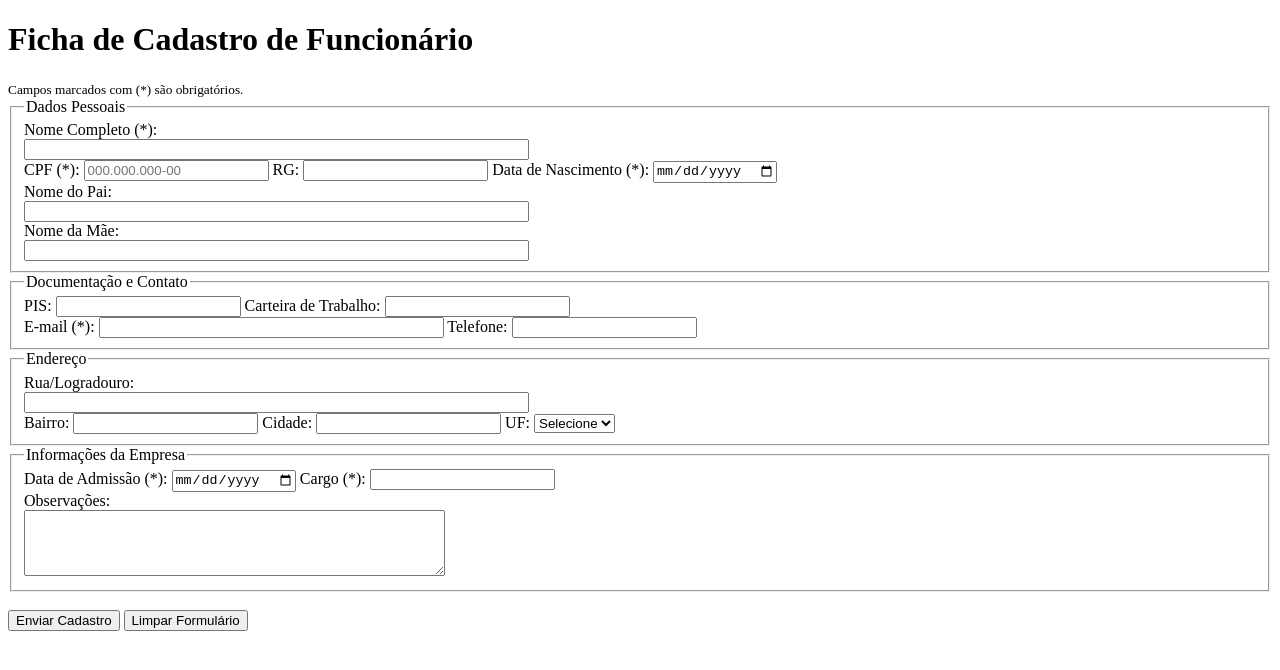
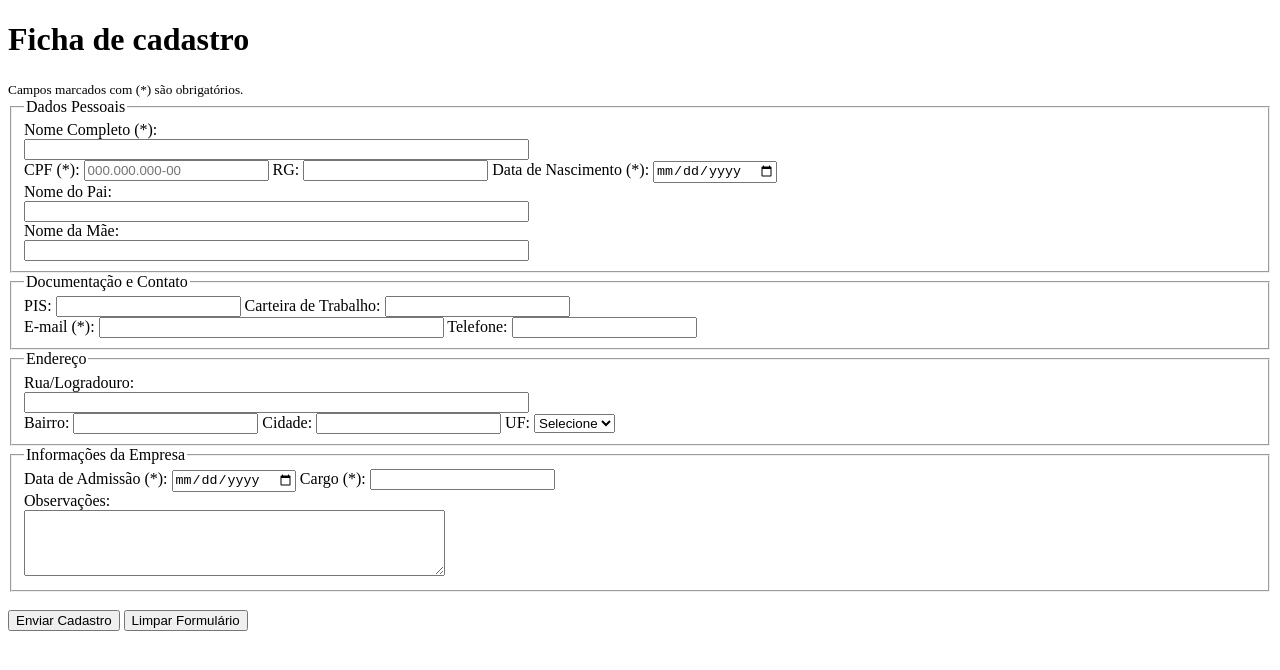
Before and after one commit to jamersondesouzamoreira/Formul-rio-, a plain HTML site: page Index.html in a window 1280 px wide. Drawn offline with Linux system fonts and the light colour scheme.

Commit message:
Update Index.html

```diff
--- a/Index.html
+++ b/Index.html
@@ -7,7 +7,7 @@
 <body>
 
     <header>
-        <h1>Ficha de Cadastro de Funcionário</h1>
+        <h1>Ficha de cadastro</h1>
         <small>Campos marcados com (*) são obrigatórios.</small>
     </header>
 
```
